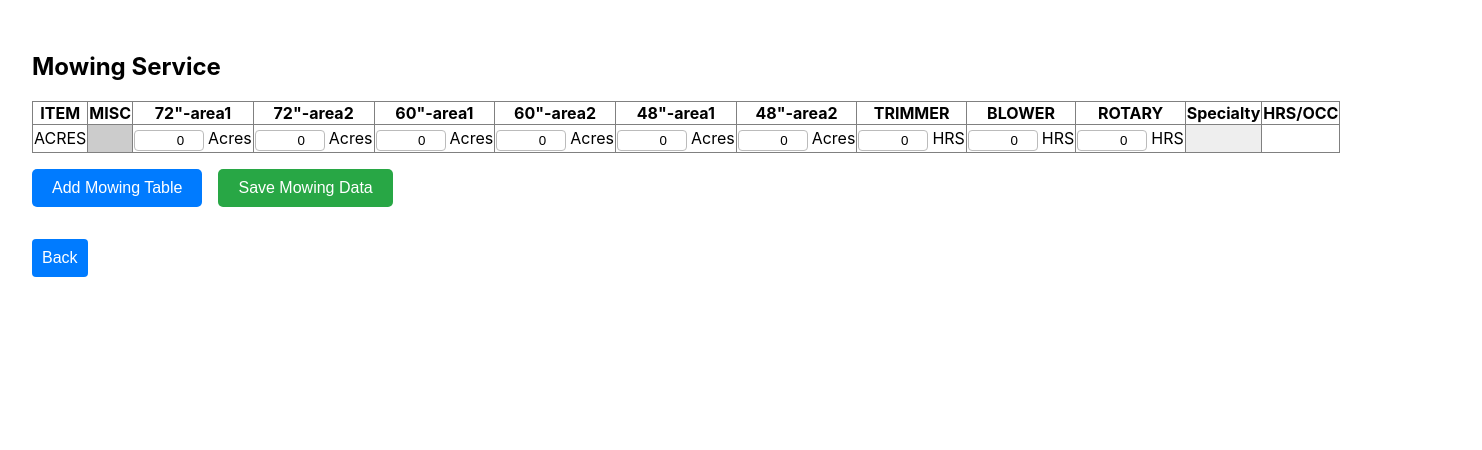
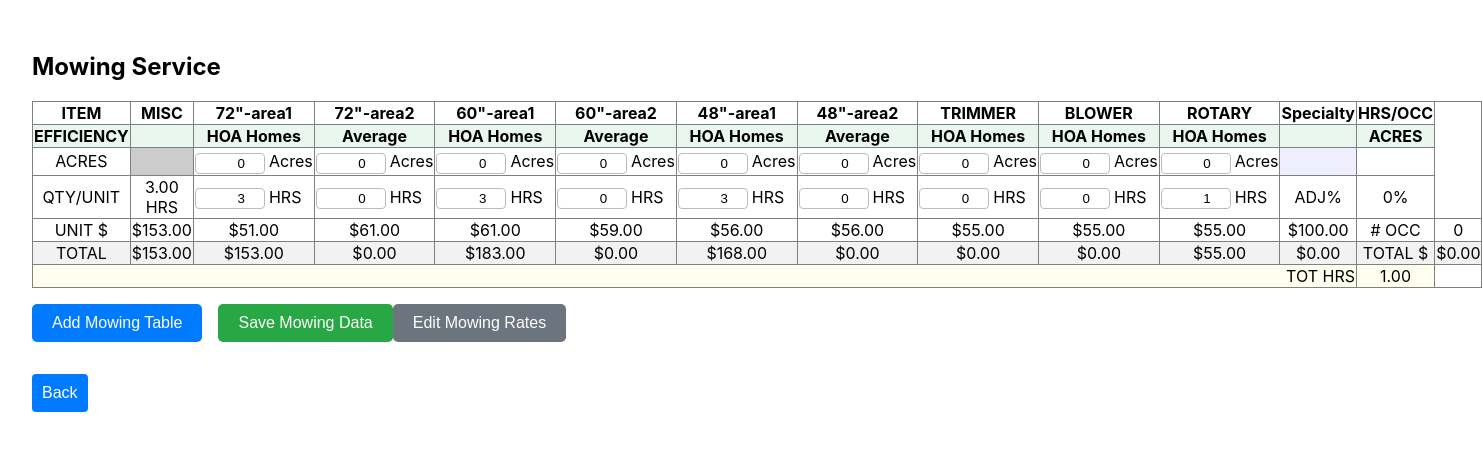
Before and after one commit to robbyweeds/webapp, a React (Create React App) app in the folder myapp/client/: page /services/mowing in a window 1280 px wide. Shown: the top 450 px of the page, 1482 px wide, since content can reach past the window. Built offline with nearby package versions, Linux system fonts and the light colour scheme.

Commit message:
added rates page

```diff
--- a/myapp/client/src/App.js
+++ b/myapp/client/src/App.js
@@ -8,6 +8,8 @@ import MowingForm from "./components/MowingForm";
 import MulchingForm from "./components/MulchingForm";
 import PruningForm from "./components/PruningForm";
 import LeavesForm from "./components/LeavesForm";
+import MowingRatesPage from "./components/MowingRatesPage";
+
 
 // Context
 import { ServiceProvider } from "./context/ServiceContext";
@@ -23,6 +25,8 @@ function App() {
           <Route path="/services/mulching" element={<MulchingForm />} />
           <Route path="/services/pruning" element={<PruningForm />} />
           <Route path="/services/leaves" element={<LeavesForm />} />
+          <Route path="/mowing-rates" element={<MowingRatesPage />} />
+
         </Routes>
       </Router>
     </ServiceProvider>
--- a/myapp/client/src/components/MowingForm.jsx
+++ b/myapp/client/src/components/MowingForm.jsx
@@ -73,6 +73,20 @@ export default function MowingForm() {
         >
           Save Mowing Data
         </button>
+        <button
+          onClick={() => navigate("/mowing-rates")}
+          style={{
+            padding: "10px 20px",
+            backgroundColor: "#6c757d",
+            color: "white",
+            border: "none",
+            borderRadius: "5px",
+            cursor: "pointer"
+            }}
+            >
+          Edit Mowing Rates
+        </button>
+
       </div>
 
       <div style={{ marginTop: "2rem" }}>
--- /dev/null
+++ b/myapp/client/src/components/MowingRatesPage.js
@@ -0,0 +1,104 @@
+import React, { useEffect, useState } from "react";
+
+export default function MowingRatesPage() {
+  const [rates, setRates] = useState(null);
+
+  // Load current rates from backend
+  useEffect(() => {
+    fetch("http://localhost:3001/api/mowing-rates")
+      .then(res => res.json())
+      .then(data => setRates(data))
+      .catch(err => console.error("Error loading rates:", err));
+  }, []);
+
+  const handleChange = (field, value) => {
+    setRates(prev => ({ ...prev, [field]: value }));
+  };
+
+  const handleSave = async () => {
+    await fetch("http://localhost:3001/api/mowing-rates", {
+      method: "PUT",
+      headers: { "Content-Type": "application/json" },
+      body: JSON.stringify(rates)
+    });
+
+    alert("Rates saved!");
+  };
+
+  if (!rates) return <div>Loading…</div>;
+
+  return (
+    <div style={{ padding: "2rem" }}>
+      <h2>Mowing Rates</h2>
+
+      <label>
+        72" Mower Rate:
+        <input
+          type="number"
+          step="0.01"
+          value={rates.rate_72}
+          onChange={e => handleChange("rate_72", e.target.value)}
+        />
+      </label>
+      <br />
+
+      <label>
+        60" Mower Rate:
+        <input
+          type="number"
+          step="0.01"
+          value={rates.rate_60}
+          onChange={e => handleChange("rate_60", e.target.value)}
+        />
+      </label>
+      <br />
+
+      <label>
+        48" Mower Rate:
+        <input
+          type="number"
+          step="0.01"
+          value={rates.rate_48}
+          onChange={e => handleChange("rate_48", e.target.value)}
+        />
+      </label>
+      <br />
+
+      <label>
+        Trimmer Rate:
+        <input
+          type="number"
+          step="0.01"
+          value={rates.rate_trimmer}
+          onChange={e => handleChange("rate_trimmer", e.target.value)}
+        />
+      </label>
+      <br />
+
+      <label>
+        Blower Rate:
+        <input
+          type="number"
+          step="0.01"
+          value={rates.rate_blower}
+          onChange={e => handleChange("rate_blower", e.target.value)}
+        />
+      </label>
+      <br />
+
+      <label>
+        Rotary Rate:
+        <input
+          type="number"
+          step="0.01"
+          value={rates.rate_rotary}
+          onChange={e => handleChange("rate_rotary", e.target.value)}
+        />
+      </label>
+
+      <div style={{ marginTop: "1rem" }}>
+        <button onClick={handleSave}>Save Rates</button>
+      </div>
+    </div>
+  );
+}
--- a/myapp/client/src/components/MowingTable.jsx
+++ b/myapp/client/src/components/MowingTable.jsx
@@ -1,8 +1,9 @@
-import React from "react";
+import React, { useState } from "react";
 import LabeledInput from "./LabeledInput";
 
 export default function MowingTable({ tableId }) {
-  const [data, setData] = React.useState({
+  const [data, setData] = useState({
+    acres: {
       "72-area1": 0,
       "72-area2": 0,
       "60-area1": 0,
@@ -12,15 +13,58 @@ export default function MowingTable({ tableId }) {
       TRIMMER: 0,
       BLOWER: 0,
       ROTARY: 0,
+    },
+    qtyUnit: {
+      "72-area1": 3,
+      "72-area2": 0,
+      "60-area1": 3,
+      "60-area2": 0,
+      "48-area1": 3,
+      "48-area2": 0,
+      TRIMMER: 0,
+      BLOWER: 0,
+      ROTARY: 1,
+    },
+    unitPrice: {
+      "72-area1": 51,
+      "72-area2": 61,
+      "60-area1": 61,
+      "60-area2": 59,
+      "48-area1": 56,
+      "48-area2": 56,
+      TRIMMER: 55,
+      BLOWER: 55,
+      ROTARY: 55,
+      Specialty: 100,
+    },
   });
 
-  const handleChange = (key) => (e) => {
+  const handleRowChange = (row, key) => (e) => {
     const val = parseFloat(e.target.value);
-    setData(prev => ({ ...prev, [key]: isNaN(val) ? 0 : val }));
+    setData((prev) => ({
+      ...prev,
+      [row]: { ...prev[row], [key]: isNaN(val) ? 0 : val },
+    }));
   };
 
+  // --- Formula rows ---
+  const totalRow = {};
+  Object.keys(data.unitPrice).forEach((col) => {
+    const qty = data.qtyUnit[col] || 0;
+    const price = data.unitPrice[col] || 0;
+    totalRow[col] = qty * price;
+  });
+
+  const sumHours =
+    data.qtyUnit.TRIMMER +
+    data.qtyUnit.BLOWER +
+    data.qtyUnit.ROTARY;
+
   return (
-    <table border="1" style={{ borderCollapse: "collapse", width: "100%", textAlign: "center" }}>
+    <table
+      border="1"
+      style={{ borderCollapse: "collapse", width: "100%", textAlign: "center" }}
+    >
       <thead>
         <tr>
           <th>ITEM</th>
@@ -38,21 +82,99 @@ export default function MowingTable({ tableId }) {
           <th>HRS/OCC</th>
         </tr>
       </thead>
+
       <tbody>
+        {/* --------- EFFICIENCY row --------- */}
+        <tr style={{ backgroundColor: "#e9f7ef", fontWeight: "bold" }}>
+          <td>EFFICIENCY</td>
+          <td></td>
+          <td>HOA Homes</td>
+          <td>Average</td>
+          <td>HOA Homes</td>
+          <td>Average</td>
+          <td>HOA Homes</td>
+          <td>Average</td>
+          <td>HOA Homes</td>
+          <td>HOA Homes</td>
+          <td>HOA Homes</td>
+          <td></td>
+          <td>ACRES</td>
+        </tr>
+
+        {/* --------- ACRES row --------- */}
         <tr>
           <td>ACRES</td>
           <td style={{ backgroundColor: "#ccc" }}></td>
-          <td><LabeledInput value={data["72-area1"]} onChange={handleChange("72-area1")} step={0.25} min={0} label="Acres" /></td>
-          <td><LabeledInput value={data["72-area2"]} onChange={handleChange("72-area2")} step={0.25} min={0} label="Acres" /></td>
-          <td><LabeledInput value={data["60-area1"]} onChange={handleChange("60-area1")} step={0.25} min={0} label="Acres" /></td>
-          <td><LabeledInput value={data["60-area2"]} onChange={handleChange("60-area2")} step={0.25} min={0} label="Acres" /></td>
-          <td><LabeledInput value={data["48-area1"]} onChange={handleChange("48-area1")} step={0.25} min={0} label="Acres" /></td>
-          <td><LabeledInput value={data["48-area2"]} onChange={handleChange("48-area2")} step={0.25} min={0} label="Acres" /></td>
-          <td><LabeledInput value={data.TRIMMER} onChange={handleChange("TRIMMER")} step={0.25} min={0} label="HRS" /></td>
-          <td><LabeledInput value={data.BLOWER} onChange={handleChange("BLOWER")} step={0.25} min={0} label="HRS" /></td>
-          <td><LabeledInput value={data.ROTARY} onChange={handleChange("ROTARY")} step={0.25} min={0} label="HRS" /></td>
-          <td style={{ backgroundColor: "#eee" }}></td>
-          <td>{/* cumulative hours placeholder */}</td>
+
+          {Object.keys(data.acres).map((key) => (
+            <td key={key}>
+              <LabeledInput
+                value={data.acres[key]}
+                onChange={handleRowChange("acres", key)}
+                step={0.25}
+                min={0}
+                label="Acres"
+              />
+            </td>
+          ))}
+
+          <td style={{ backgroundColor: "#eef" }}></td>
+          <td>{/* ACRES total (compute later) */}</td>
+        </tr>
+
+        {/* --------- QTY/UNIT row --------- */}
+        <tr>
+          <td>QTY/UNIT</td>
+          <td>3.00 HRS</td>
+
+          {Object.keys(data.qtyUnit).map((key) => (
+            <td key={key}>
+              <LabeledInput
+                value={data.qtyUnit[key]}
+                onChange={handleRowChange("qtyUnit", key)}
+                step={0.25}
+                min={0}
+                label="HRS"
+              />
+            </td>
+          ))}
+
+          <td>ADJ%</td>
+          <td>0%</td>
+        </tr>
+
+        {/* --------- UNIT $ row --------- */}
+        <tr>
+          <td>UNIT $</td>
+          <td>$153.00</td>
+
+          {Object.keys(data.unitPrice).map((key) => (
+            <td key={key}>${data.unitPrice[key].toFixed(2)}</td>
+          ))}
+
+          <td># OCC</td>
+          <td>0</td>
+        </tr>
+
+        {/* --------- TOTAL row --------- */}
+        <tr style={{ backgroundColor: "#f2f2f2" }}>
+          <td>TOTAL</td>
+          <td>${totalRow["72-area1"].toFixed(2)}</td>
+
+          {Object.keys(totalRow).map((key) => (
+            <td key={key}>${totalRow[key].toFixed(2)}</td>
+          ))}
+
+          <td>TOTAL $</td>
+          <td>$0.00</td>
+        </tr>
+
+        {/* --------- Bottom summary --------- */}
+        <tr style={{ backgroundColor: "#ffe" }}>
+          <td colSpan="12" style={{ textAlign: "right" }}>
+            TOT HRS
+          </td>
+          <td>{sumHours.toFixed(2)}</td>
         </tr>
       </tbody>
     </table>
```
Also changed, not shown: myapp/client/src/components/ServicesPage.jsx (+47 -3 lines), 2 other files (tests, documents, lock files or other folders). Lines whose indentation alone changed are shown as unchanged.
